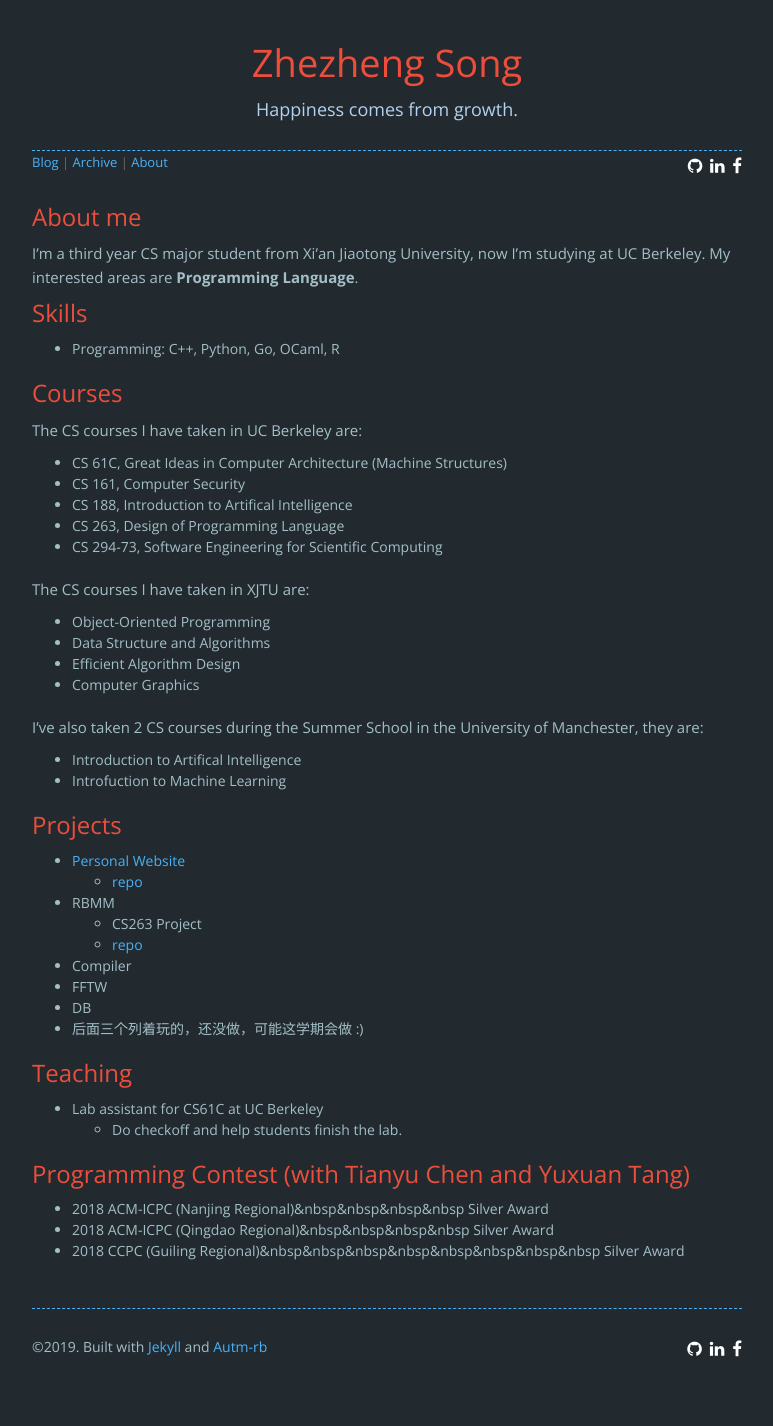
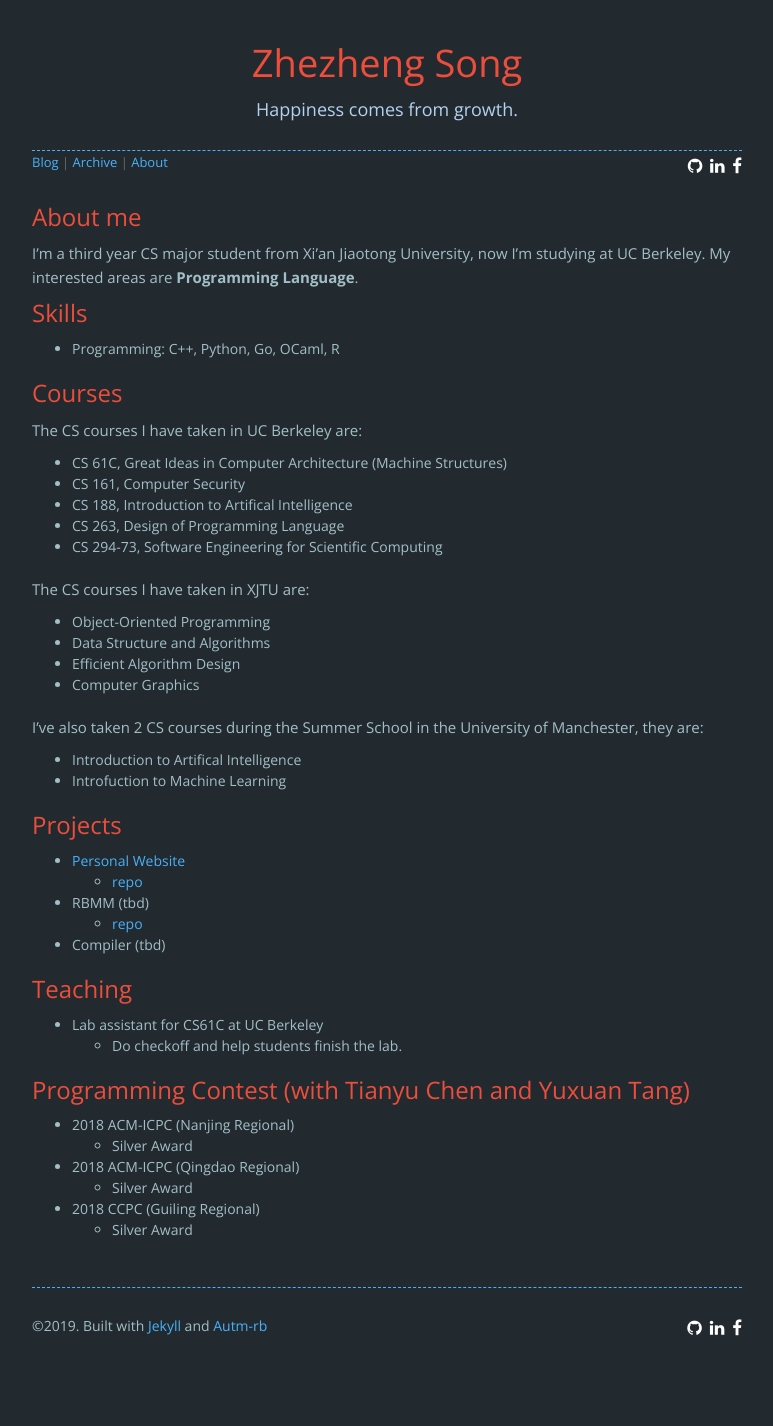
Before and after one commit to zhezhengsong/zhezhengsong.github.io, a Jekyll site: the page built from about.html, in a window 1280 px wide. Shown: the whole page, without its empty margins (253-1026 px from the left). Built offline with Jekyll 4.4.1, drawn with Linux system fonts in a browser that asks for light colours; nearby versions of some CDN libraries; comment, search, counter and statistics services are not loaded; after the commit the page ends 1405 px from its top, so only the background shows below that.

Commit message:
edit about

```diff
--- a/_data/about.yml
+++ b/_data/about.yml
@@ -27,19 +27,18 @@ text: |
   ## Projects
   + [Personal Website](https://zhezhengsong.github.io)
     - [repo](https://github.com/zhezhengsong/zhezhengsong.github.io)
-  + RBMM
-    - CS263 Project
+  + RBMM (tbd)
     - [repo](https://github.com/zhezhengsong/RBMM)
-  + Compiler
-  + FFTW
-  + DB
-  + 后面三个列着玩的，还没做，可能这学期会做 :)
+  + Compiler (tbd)
 
   ## Teaching
   + Lab assistant for CS61C at UC Berkeley
     - Do checkoff and help students finish the lab.
 
   ## Programming Contest (with Tianyu Chen and Yuxuan Tang)
-  + 2018 ACM-ICPC (Nanjing Regional)&nbsp&nbsp&nbsp&nbsp Silver Award
-  + 2018 ACM-ICPC (Qingdao Regional)&nbsp&nbsp&nbsp&nbsp Silver Award
-  + 2018 CCPC (Guiling Regional)&nbsp&nbsp&nbsp&nbsp&nbsp&nbsp&nbsp&nbsp Silver Award
+  + 2018 ACM-ICPC (Nanjing Regional)
+    - Silver Award
+  + 2018 ACM-ICPC (Qingdao Regional)
+    - Silver Award
+  + 2018 CCPC (Guiling Regional)
+    - Silver Award
```
